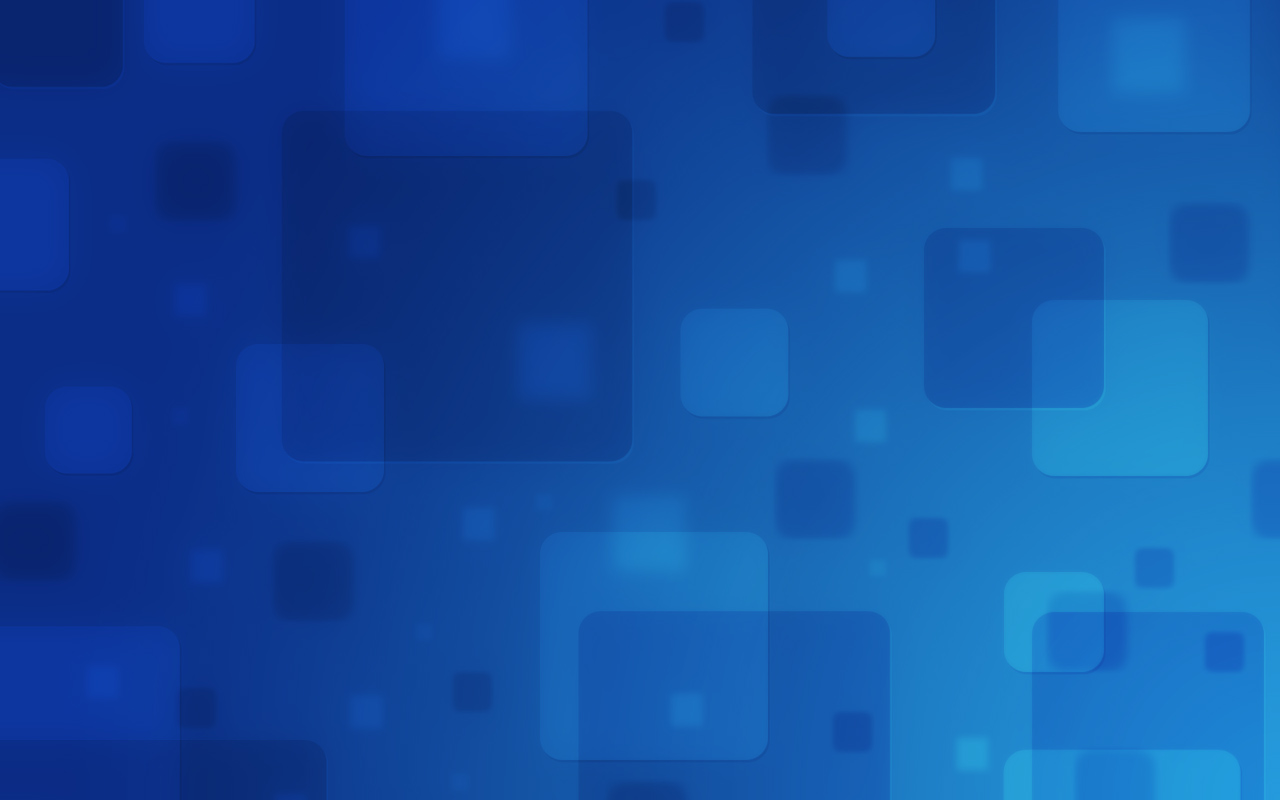
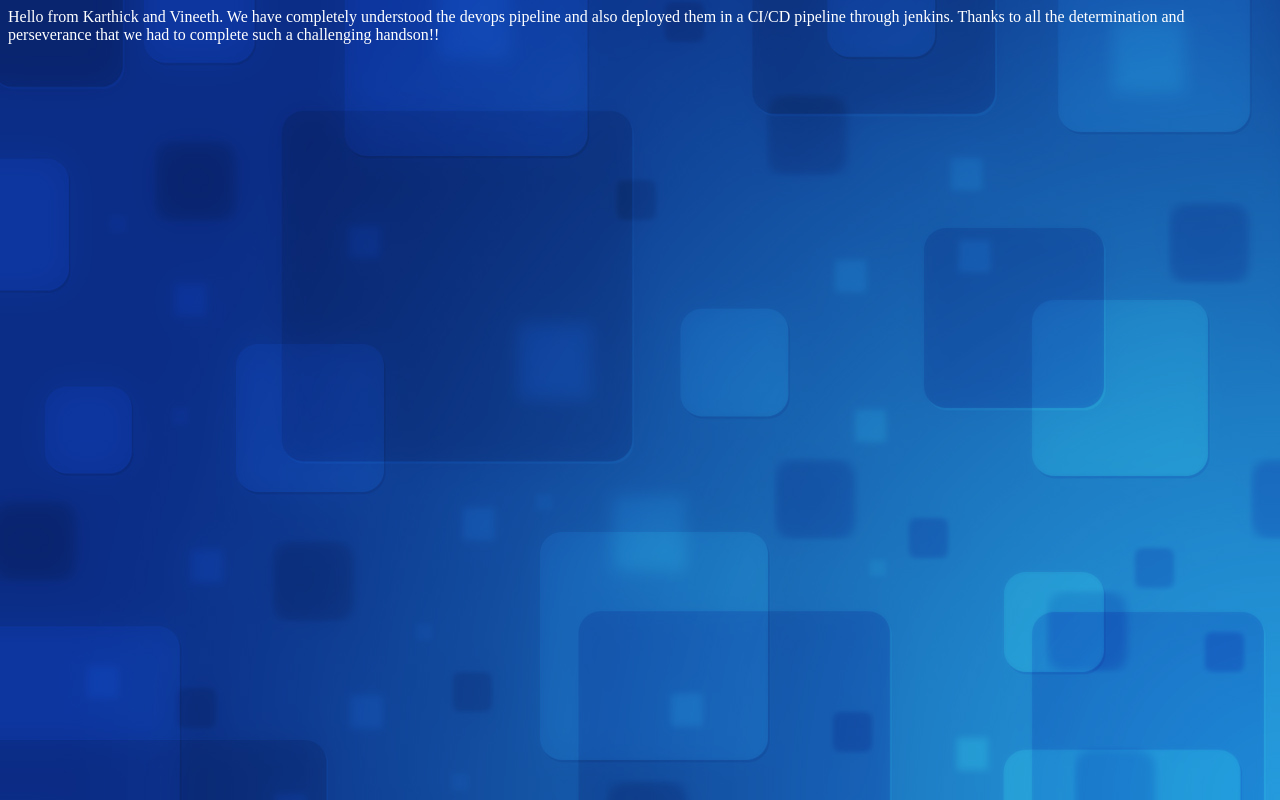
Before and after one commit to pskarthick15/web-app-test-1, a plain HTML site: page devopsIQ/index.html in a window 1280 px wide. Drawn offline with Linux system fonts and the light colour scheme.

Commit message:
Update index.html

```diff
--- a/devopsIQ/index.html
+++ b/devopsIQ/index.html
@@ -1,5 +1,6 @@
 <html>
 <title>Jenkins Final Website</title>
 <body background="images/1.jpg">
+<p style="color:white">Hello from Karthick and Vineeth. We have completely understood the devops pipeline and also deployed them in a CI/CD pipeline through jenkins. Thanks to all the determination and perseverance that we had to complete such a challenging handson!!</p>
 </body>
 </html>
```
